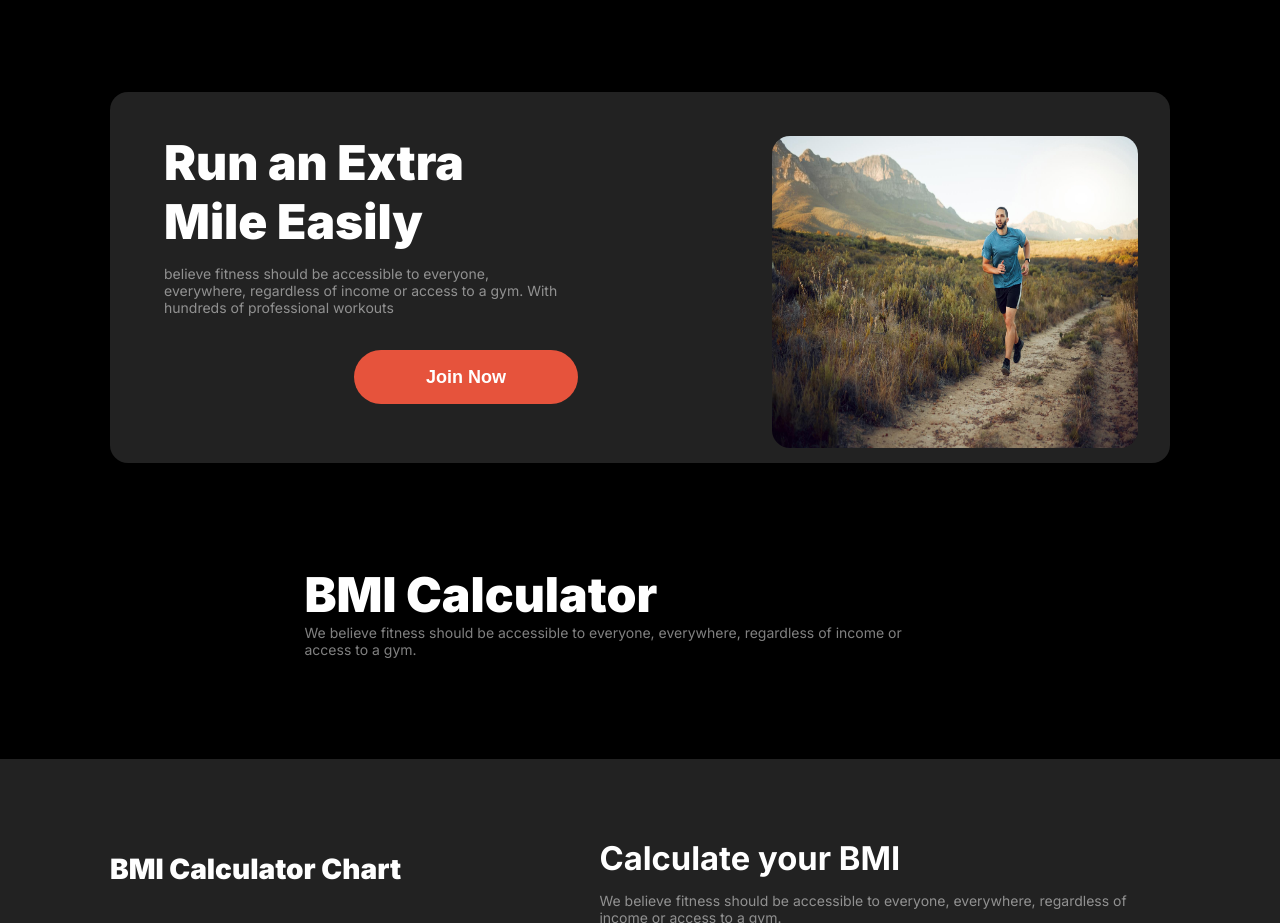
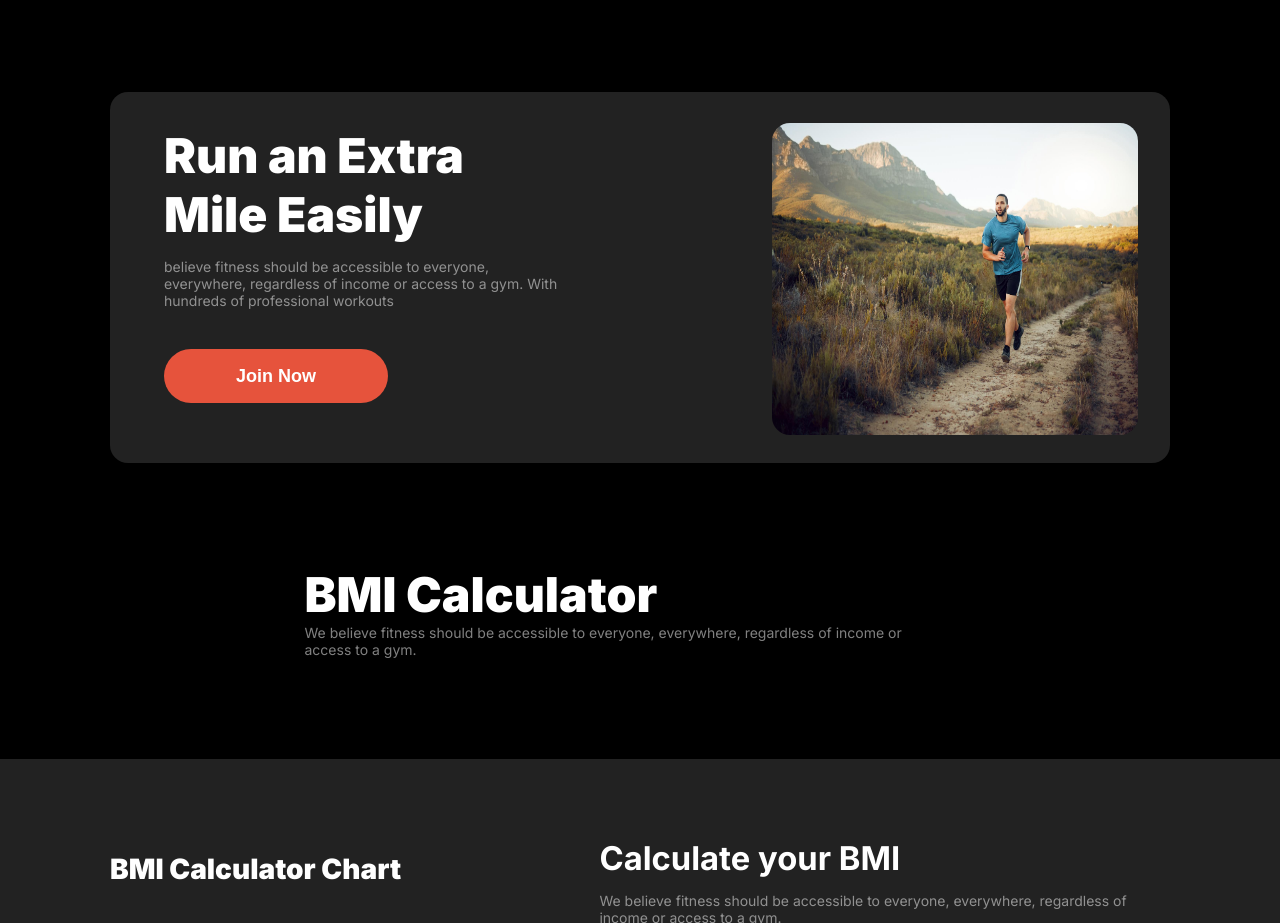
Before and after one commit to Khalid-Saifullaha/fitness-website, a plain HTML site: page index.html in a window 1280 px wide. Shown: the part 1440-2363 px from the top of the page. Drawn offline with Linux system fonts and the light colour scheme; a web font is replaced by a local one.

Commit message:
eadit btn-primary-two

```diff
--- a/index.html
+++ b/index.html
@@ -93,7 +93,7 @@
                     <p class="text-light-gray"> believe fitness should be accessible to everyone, <br>
                         everywhere, regardless of income or access to a gym. With <br>
                         hundreds of professional workouts</p>
-                        <button class="btn-primary">Join Now</button>
+                        <button class="btn-primary-two">Join Now</button>
             </div>
             <div class="run-img">
                 <img src="images/run.jpg" alt="run">
--- a/styles/style.css
+++ b/styles/style.css
@@ -242,8 +242,21 @@ header {
     font-weight: 900;
     margin-bottom: 14px;
 }
-.run-text button {
+.run-text {
     margin-top: 34px;
+}
+.btn-primary-two {
+    width: 224px;
+    height: 54px;
+    color: rgb(255, 255, 255);
+    font-size: 18px;
+    font-weight: 600;
+    border-radius: 42px;
+    background: rgb(230, 83, 60);
+    border: none;
+    padding: 16px 40px 16px 40px;
+    margin-bottom: 28px;
+    margin-top: 40px;
 }
 .run-img {
     width: 366px;
@@ -254,7 +267,7 @@ header {
     width: 100%;
     height: 100%;
     border-radius: 18px;
-    margin-top: 30px;
+    margin-top: 17px;
 }
 
 /* BMI section style */
@@ -448,6 +461,7 @@ margin-top: 49px;
 
 .card:hover{
     background: #b5179e;
+    transition: 0.2s;
 }
 .card h3:hover {
     color: #FFFFFF;
```
